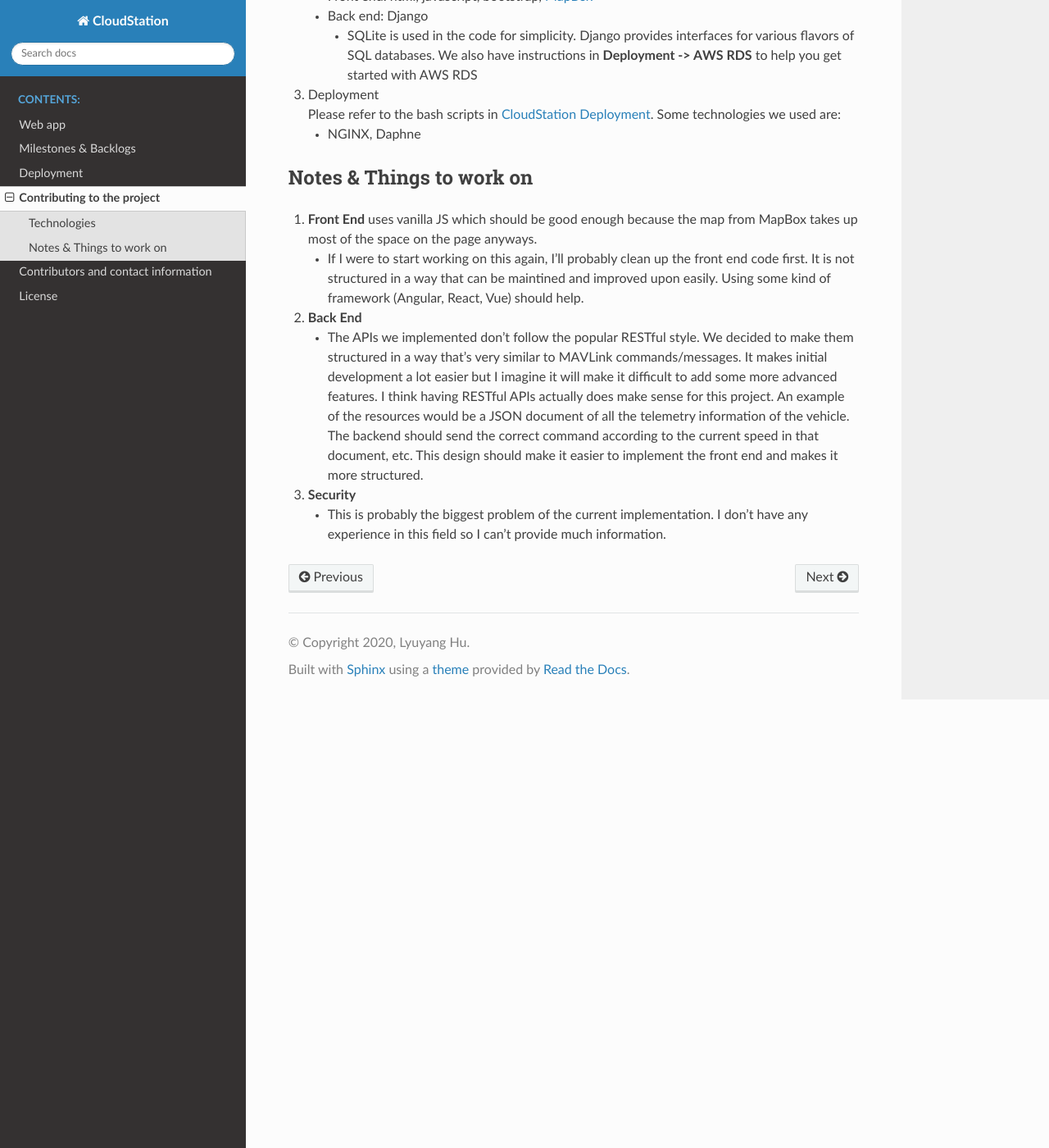
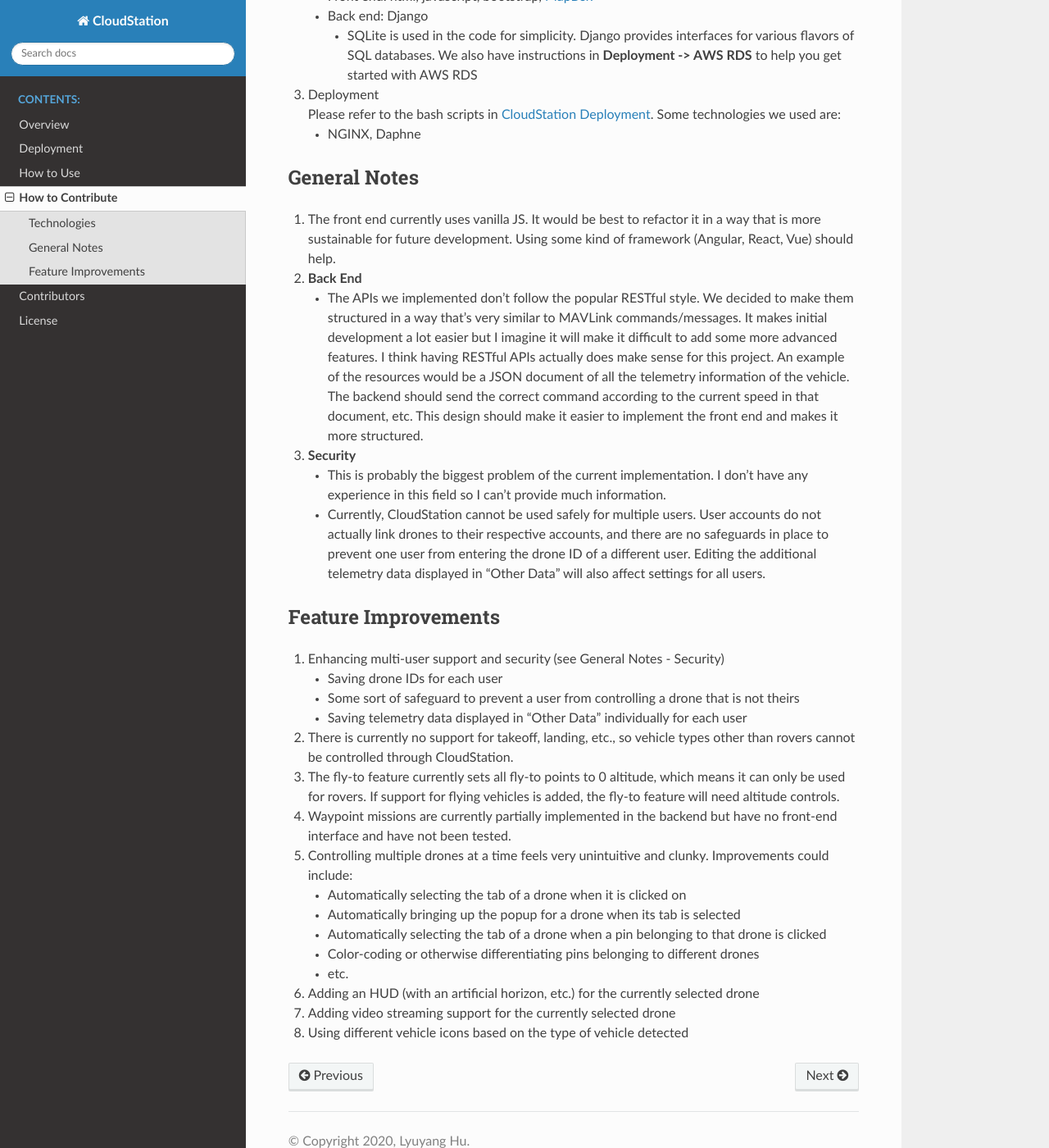
Before and after one commit to CloudStationTeam/docs, a Sphinx documentation site: the page built from source/contributing.md, in a window 1280 px wide and 1400 px high, scrolled down 568 px. Shown: the whole window at 82% size. Built offline with Sphinx 7.4.7 and the Read the Docs theme 2.0.0, drawn with Linux system fonts in a browser that asks for light colours; some of the changed text lies outside the part shown.

Commit message:
added features/improvements & how-to instructions

```diff
--- a/source/contributing.md
+++ b/source/contributing.md
@@ -1,4 +1,4 @@
-# Contributing to the project
+# How to Contribute
 This contributor guide aims to list all the technologies used for this project to help student developers get started quickly. If
 you just want to quickly set up a development environment, please follow the instructions in **WebApp->Getting Started**.
 
@@ -20,10 +20,28 @@
     Please refer to the bash scripts in [CloudStation Deployment](https://github.com/CloudStationTeam/cloud_station_deployment). Some technologies we used are:
     * NGINX, Daphne
 
-## Notes & Things to work on
-1. **Front End** uses vanilla JS which should be good enough because the map from MapBox takes up most of the space on the page anyways.
-    * If I were to start working on this again, I'll probably clean up the front end code first. It is not structured in a way that can be maintined and improved upon easily. Using some kind of framework (Angular, React, Vue) should help.
+## General Notes
+1. The front end currently uses vanilla JS. It would be best to refactor it in a way that is more sustainable for future development. Using some kind of framework (Angular, React, Vue) should help.
 2. **Back End**
     * The APIs we implemented don't follow the popular RESTful style. We decided to make them structured in a way that's very similar to MAVLink commands/messages. It makes initial development a lot easier but I imagine it will make it difficult to add some more advanced features. I think having RESTful APIs actually does make sense for this project. An example of the resources would be a JSON document of all the telemetry information of the vehicle. The backend should send the correct command according to the current speed in that document, etc. This design should make it easier to implement the front end and makes it more structured.
 3. **Security**
     * This is probably the biggest problem of the current implementation. I don't have any experience in this field so I can't provide much information.
+    * Currently, CloudStation cannot be used safely for multiple users. User accounts do not actually link drones to their respective accounts, and there are no safeguards in place to prevent one user from entering the drone ID of a different user. Editing the additional telemetry data displayed in "Other Data" will also affect settings for all users.
+
+## Feature Improvements
+1. Enhancing multi-user support and security (see General Notes - Security)
+    * Saving drone IDs for each user
+    * Some sort of safeguard to prevent a user from controlling a drone that is not theirs
+    * Saving telemetry data displayed in "Other Data" individually for each user
+2. There is currently no support for takeoff, landing, etc., so vehicle types other than rovers cannot be controlled through CloudStation.
+3. The fly-to feature currently sets all fly-to points to 0 altitude, which means it can only be used for rovers. If support for flying vehicles is added, the fly-to feature will need altitude controls.
+4. Waypoint missions are currently partially implemented in the backend but have no front-end interface and have not been tested.
+5. Controlling multiple drones at a time feels very unintuitive and clunky. Improvements could include:
+    * Automatically selecting the tab of a drone when it is clicked on
+    * Automatically bringing up the popup for a drone when its tab is selected
+    * Automatically selecting the tab of a drone when a pin belonging to that drone is clicked
+    * Color-coding or otherwise differentiating pins belonging to different drones
+    * etc.
+6. Adding an HUD (with an artificial horizon, etc.) for the currently selected drone
+7. Adding video streaming support for the currently selected drone
+8. Using different vehicle icons based on the type of vehicle detected
--- a/source/index.rst
+++ b/source/index.rst
@@ -21,6 +21,7 @@
 
    webapp
    deployment
+   howtouse
    contributing
    contributors
    license
```
Also changed, not shown: source/contributors.md (+6 -1 lines), source/deployment.md (+14 -14 lines), source/howtouse.md (added, +9 -0 lines), source/webapp.md (+4 -4 lines).
